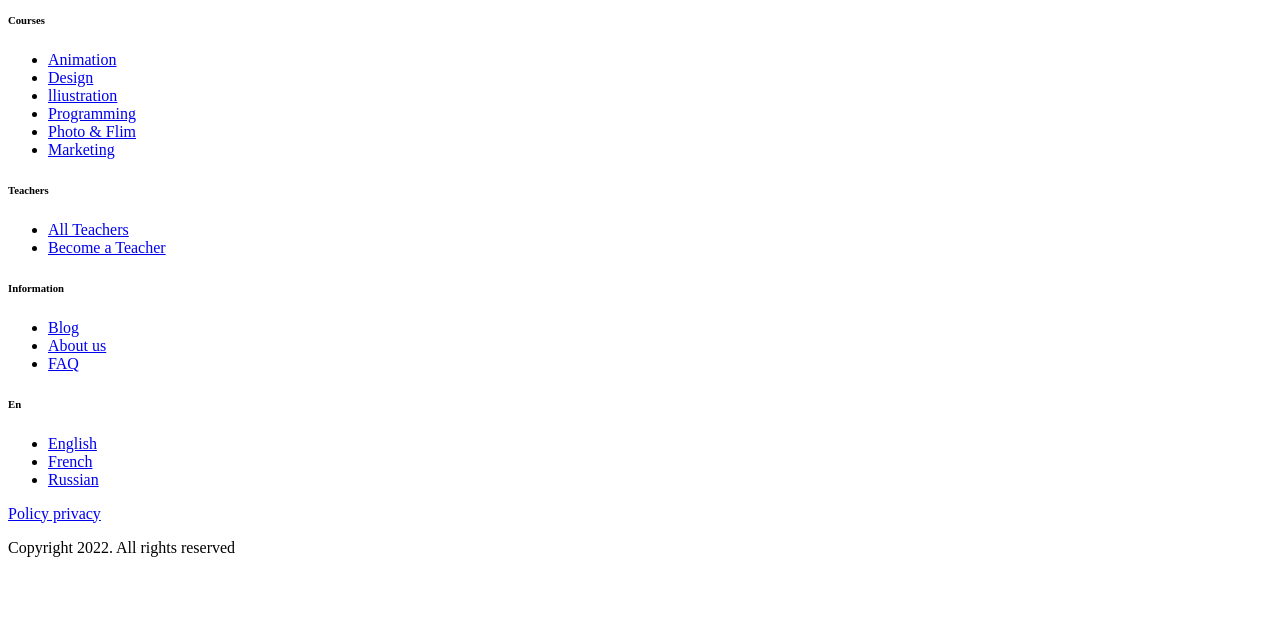
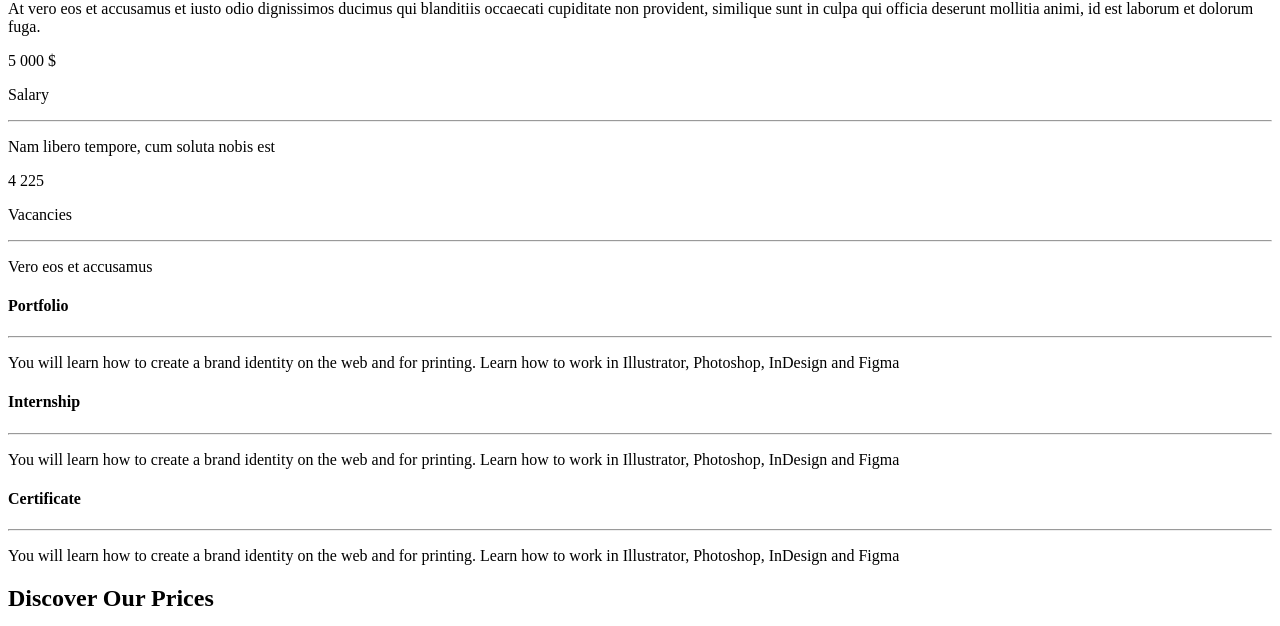
Before and after one commit to FVVladimir/htmlcss_hillel_free_sprint, a plain HTML site: page index.html in a window 1280 px wide. Shown: the part 619-1245 px from the top of the page. Before the commit the page ends 1192 px from the top, so only its background shows below. Drawn offline with Linux system fonts and the light colour scheme.

Commit message:
discribe section added

```diff
--- a/index.html
+++ b/index.html
@@ -64,12 +64,57 @@
         </section>
         <section class="describe">
            <div class="about">
-
+            <h2>Profession UI/UX designer</h2>
+            <p class="describe_article">
+                At vero eos et accusamus et iusto odio dignissimos ducimus qui blanditiis
+                occaecati cupiditate non provident, similique sunt in culpa qui officia deserunt mollitia animi,
+                id est laborum et dolorum fuga.
+            </p>
+            <div class="describe_counters">
+                <div class="describe_counters-item">
+                    <p class="describe_price">5 000 $</p>
+                    <p>Salary</p>
+                    <hr>
+                    <p>Nam libero tempore, cum soluta nobis est</p>
+                </div>
+                <div class="describe_counters-item">
+                    <p class="describe_price">4 225</p>
+                    <p>Vacancies</p>
+                    <hr>
+                    <p>Vero eos et accusamus</p>
+                </div>
+            </div>
            </div>
-           <div class="describe"></div>
+           <div class="describe_cards">
+            <div class="describe_cards_item">
+                <h4>Portfolio</h4>
+                <hr>
+                <p>
+                   You will learn how to create a brand identity on the web and for printing.
+                   Learn how to work in Illustrator, Photoshop, InDesign and Figma
+                </p>
+            </div>
+            <div class="describe_cards_item">
+                <h4>Internship</h4>
+                <hr>
+                <p>
+                    You will learn how to create a brand identity on the web and for printing.
+                    Learn how to work in Illustrator, Photoshop, InDesign and Figma
+                </p>
+            </div>
+            <div class="describe_cards_item">
+                <h4>Certificate</h4>
+                <hr>
+                <p>
+                    You will learn how to create a brand identity on the web and for printing.
+                    Learn how to work in Illustrator, Photoshop, InDesign and Figma
+                </p>
+            </div>
+           </div>
         </section>
-        <section>
-
+        <section class="discover">
+            <h2>Discover Our Prices</h2>
+            <div class="discover_cards"></div>
         </section>
     </main>
     <footer>
```
